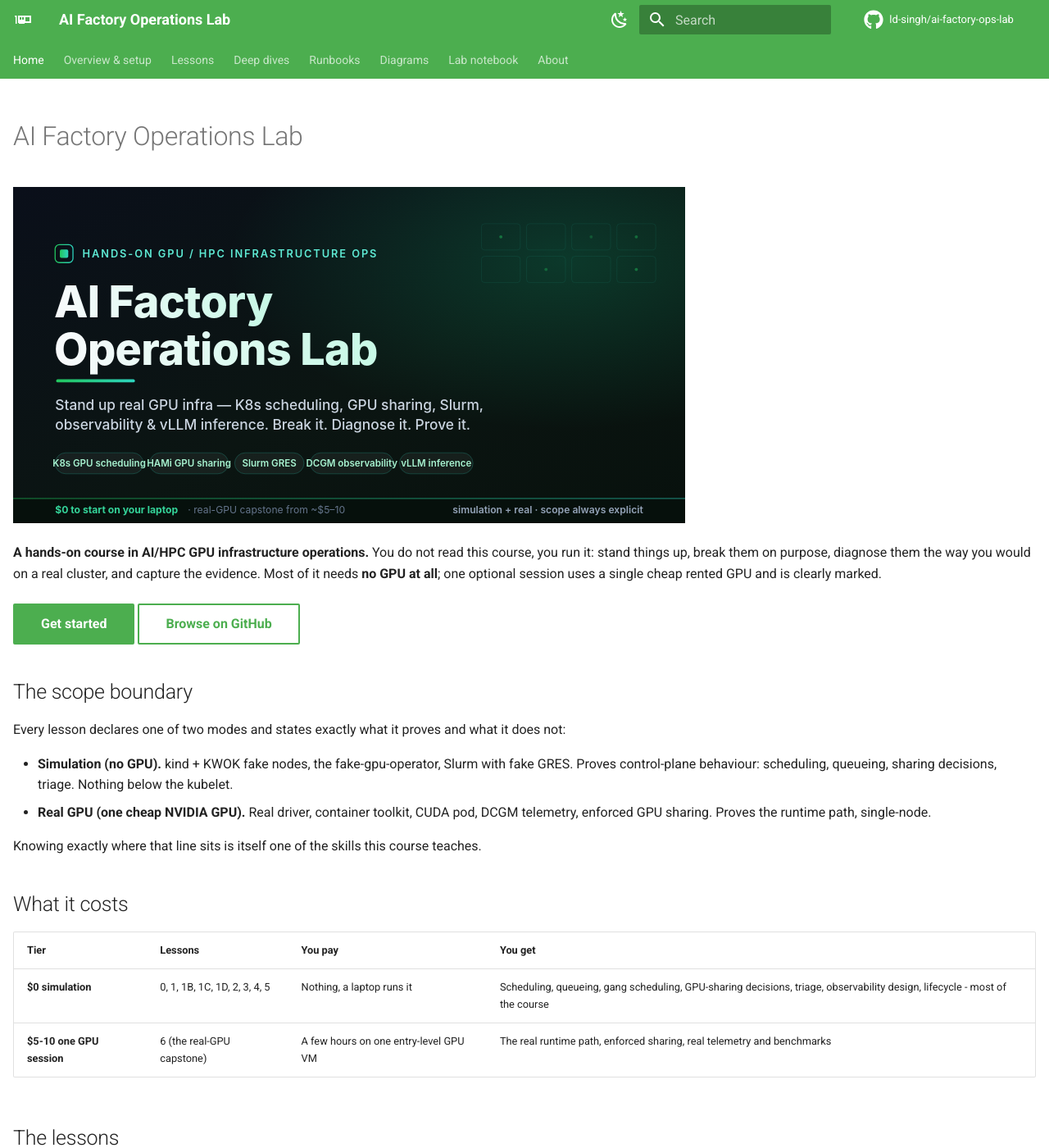
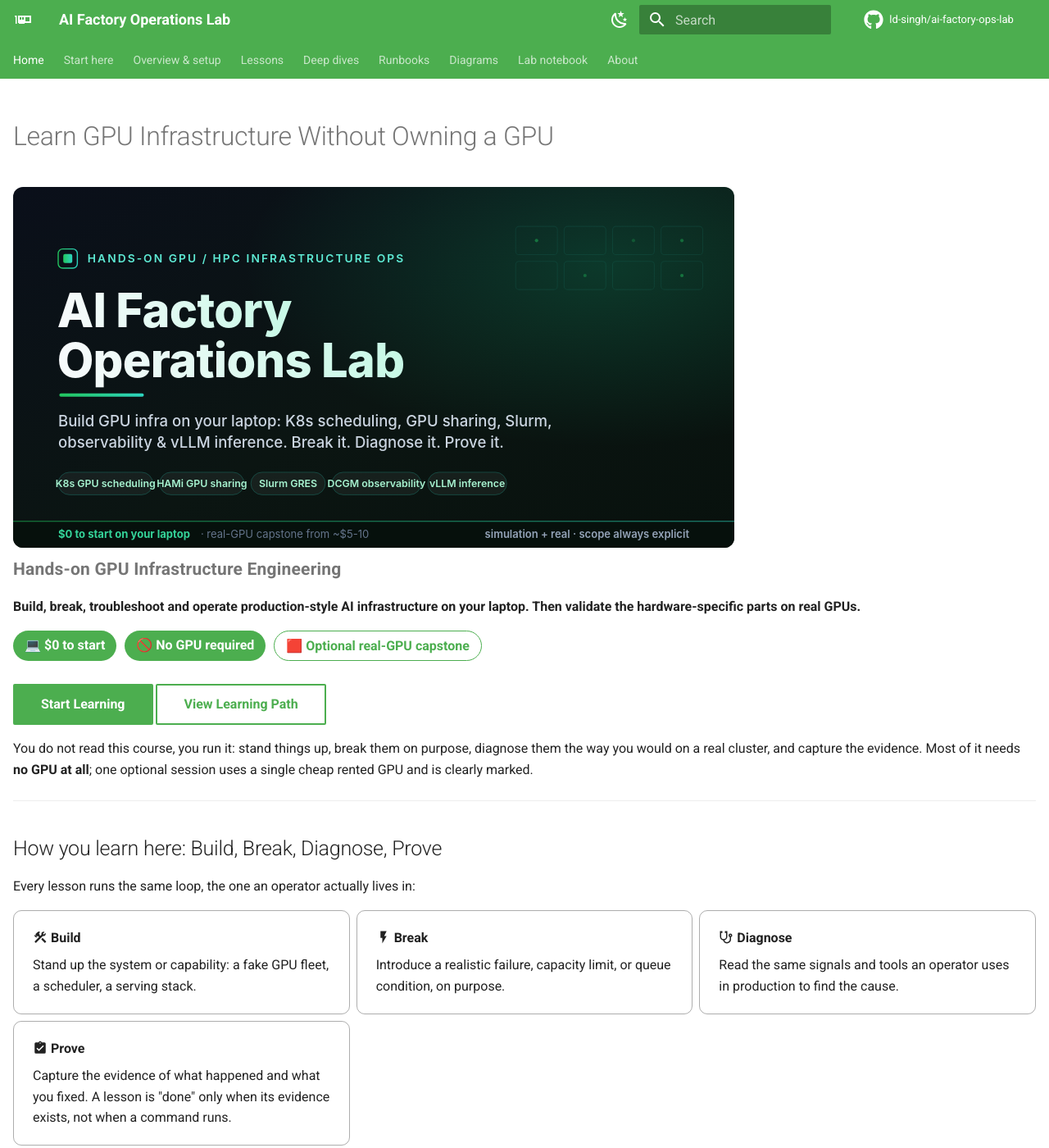
Before and after one commit to ld-singh/ai-factory-ops-lab, an MkDocs documentation site: the page built from docs/index.md, in a window 1280 px wide and 1400 px high. Shown: the whole window at 82% size. Built offline with MkDocs 1.6.1 and Material for MkDocs 9.7.7, drawn with Linux system fonts in a browser that asks for light colours; comment, search, counter and statistics services are not loaded; some of the changed text lies outside the part shown.

Commit message:
docs: learner-experience P0 pass (consistency, hero, Start Here, methodology, cards)
- Homepage (docs/index.md): new hero 'Learn GPU Infrastructure Without Owning a
  GPU' with $0/no-GPU/capstone badges and two CTAs; a Build/Break/Diagnose/Prove
  methodology section; outcome-first lesson cards with mode + estimated-time
  metadata; corrected numbering (was badly out of sync: old cards showed '2 - Real
  GPU validation', '3 - Slurm', etc.).
- New docs/start-here.md orientation page (who it is for, modes, evidence, effort,
  recommended sequence, what to run first); it is the 'Start Learning' target.
- extra.css: hero subtitle + badge styles.
- mkdocs.yml: add Start here to nav; broaden site_description for discoverability.
- ROADMAP.md: reconcile capstone to Parts A/B/C/D validated (Part D was
  understated), E planned; list current sub-lessons (1D, 3B, 4A/4B).
- README.md: learning-path table gains 3B and splits 4 into 4A/4B; capstone row and
  cost table mark real Slurm GRES as planned; hero tagline aligned; em dashes removed.

Canonical numbering now consistent across homepage, README, ROADMAP, and nav.
Items 1,2,3,5,13(+4) of the learner-experience plan. Sim/real boundary preserved;
no fabricated results or timings (estimates marked).

````diff
--- a/docs/index.md
+++ b/docs/index.md
@@ -4,115 +4,199 @@
   - toc
 ---
 
-# AI Factory Operations Lab
+# Learn GPU Infrastructure Without Owning a GPU
 
-![AI Factory Operations Lab](assets/social-preview.svg){ width="820" }
+![AI Factory Operations Lab](assets/social-preview.svg){ .hero-image width="880" }
 
-**A hands-on course in AI/HPC GPU infrastructure operations.** You do not read this
-course, you run it: stand things up, break them on purpose, diagnose them the way you
-would on a real cluster, and capture the evidence. Most of it needs **no GPU at all**;
-one optional session uses a single cheap rented GPU and is clearly marked.
+<p class="hero-subtitle">Hands-on GPU Infrastructure Engineering</p>
 
-[Get started](portfolio-lab/01-k8s-gpu-platform/README.md){ .md-button .md-button--primary }
-[Browse on GitHub](https://github.com/ld-singh/ai-factory-ops-lab){ .md-button }
+**Build, break, troubleshoot and operate production-style AI infrastructure on your laptop.
+Then validate the hardware-specific parts on real GPUs.**
 
-## The scope boundary
+<p class="hero-badges">
+<span>💻 $0 to start</span>
+<span>🚫 No GPU required</span>
+<span class="opt">🟥 Optional real-GPU capstone</span>
+</p>
 
-Every lesson declares one of two modes and states exactly what it proves and what it
-does not:
+[Start Learning](start-here.md){ .md-button .md-button--primary }
+[View Learning Path](#the-lessons){ .md-button }
 
-- **Simulation (no GPU).** kind + KWOK fake nodes, the fake-gpu-operator, Slurm with
-  fake GRES. Proves control-plane behaviour: scheduling, queueing, sharing decisions,
-  triage. Nothing below the kubelet.
-- **Real GPU (one cheap NVIDIA GPU).** Real driver, container toolkit, CUDA pod, DCGM
-  telemetry, enforced GPU sharing. Proves the runtime path, single-node.
+You do not read this course, you run it: stand things up, break them on purpose, diagnose
+them the way you would on a real cluster, and capture the evidence. Most of it needs **no GPU
+at all**; one optional session uses a single cheap rented GPU and is clearly marked.
 
-Knowing exactly where that line sits is itself one of the skills this course teaches.
+---
+
+## How you learn here: Build, Break, Diagnose, Prove
+
+Every lesson runs the same loop, the one an operator actually lives in:
+
+<div class="grid cards" markdown>
+
+-   :material-hammer-wrench: __Build__
+
+    Stand up the system or capability: a fake GPU fleet, a scheduler, a serving stack.
+
+-   :material-flash: __Break__
+
+    Introduce a realistic failure, capacity limit, or queue condition, on purpose.
+
+-   :material-stethoscope: __Diagnose__
+
+    Read the same signals and tools an operator uses in production to find the cause.
+
+-   :material-clipboard-check: __Prove__
+
+    Capture the evidence of what happened and what you fixed. A lesson is "done" only when
+    its evidence exists, not when a command runs.
+
+</div>
+
+---
 
 ## What it costs
 
 | Tier | Lessons | You pay | You get |
 |---|---|---|---|
-| **$0 simulation** | 0, 1, 1B, 1C, 1D, 2, 3, 4, 5 | Nothing, a laptop runs it | Scheduling, queueing, gang scheduling, GPU-sharing decisions, triage, observability design, lifecycle - most of the course |
-| **$5-10 one GPU session** | 6 (the real-GPU capstone) | A few hours on one entry-level GPU VM | The real runtime path, enforced sharing, real telemetry and benchmarks |
+| **$0 simulation** | 1 through 5 (with 1B/1C/1D, 3B, 4A/4B) | Nothing, a laptop runs it | Scheduling, queueing, gang scheduling, GPU-sharing decisions, observability design, inference and capacity, lifecycle. Most of the course |
+| **$5-10 one-GPU capstone** | 6 | A few hours on one entry-level GPU VM | The real runtime path, enforced GPU sharing, real telemetry and inference benchmarks |
+
+Every lesson declares its **mode** and states exactly what it proves and what it does not:
+
+- **🟦 Simulation (no GPU).** kind + KWOK fake nodes, the fake-gpu-operator, Slurm with fake
+  GRES, synthetic DCGM and vLLM metrics. Proves control-plane behaviour: scheduling, queueing,
+  sharing *decisions*, observability *design*. Nothing below the kubelet.
+- **🟥 Real GPU (one cheap NVIDIA GPU).** Real driver, container toolkit, CUDA pod, DCGM
+  telemetry, enforced GPU sharing, real inference numbers. Proves the runtime path, single node.
+
+Knowing exactly where that line sits is itself one of the skills this course teaches.
+
+---
 
 ## The lessons
 
+New here? **[Start Here](start-here.md)** first for orientation, then work the lessons in order.
+Each card leads with what you will be able to *do*.
+
 <div class="grid cards" markdown>
 
--   :material-kubernetes: __1 - Kubernetes GPU scheduling__
+-   :material-kubernetes: __1 · Diagnose why a GPU pod stays Pending__
 
     ---
 
-    Build a fake GPU fleet with kind + KWOK and diagnose why GPU pods stay Pending.
+    🟦 Simulation · No GPU · Beginner · ~30-45 min (est)
 
-    [:octicons-arrow-right-24: Start here](portfolio-lab/01-k8s-gpu-platform/README.md)
+    Build a fake GPU fleet with kind + KWOK and the fake-gpu-operator, then walk the
+    driver-to-pod path to find why work will not schedule.
 
--   :material-format-list-numbered: __1B - Queue scheduling (KAI)__
+    [:octicons-arrow-right-24: Open](portfolio-lab/01-k8s-gpu-platform/README.md)
+
+-   :material-format-list-numbered: __1B · Control GPU access between teams__
 
     ---
 
-    Install NVIDIA's KAI Scheduler on a fake fleet and enforce per-team queue quota.
+    🟦 Simulation · No GPU · Intermediate · ~30 min (est)
+
+    NVIDIA KAI Scheduler · queue quotas · borrowing · gang scheduling, enforced on a fake fleet.
 
     [:octicons-arrow-right-24: Open](portfolio-lab/01-k8s-gpu-platform/kai-scheduler/README.md)
 
--   :material-fraction-one-half: __1C - GPU sharing (HAMi)__
+-   :material-fraction-one-half: __1C · Share one GPU between pods__
 
     ---
 
-    Fractional GPUs: schedule slices on fakes, then prove memory isolation on one real GPU.
+    🟦 Simulation (+🟥 real half in 6) · Intermediate · ~30 min (est)
+
+    HAMi fractional GPUs: prove the scheduling *decision* on fakes; the enforced memory slice
+    is proven on a real GPU in the capstone.
 
     [:octicons-arrow-right-24: Open](portfolio-lab/01-k8s-gpu-platform/hami/README.md)
 
--   :material-chart-timeline-variant: __1D - Fleet scale sim (Volcano)__
+-   :material-chart-timeline-variant: __1D · Watch gang scheduling refuse a job__
 
     ---
 
-    Generate a fake GPU fleet from a topology file and watch Volcano gang scheduling refuse a job all-or-nothing.
+    🟦 Simulation · No GPU · Intermediate · ~30 min (est)
+
+    Volcano · topology-driven fake fleets · Queue / PodGroup gang scheduling, all-or-nothing.
 
     [:octicons-arrow-right-24: Open](portfolio-lab/01-k8s-gpu-platform/volcano-scale-sim/README.md)
 
--   :material-check-decagram: __2 - Real GPU validation__
+-   :material-server: __2 · Schedule GPU jobs on an HPC cluster__
 
     ---
 
-    Prove the full driver to toolkit to device-plugin to pod path on real hardware.
+    🟦 Simulation · No GPU · Intermediate · ~40 min (est)
 
-    [:octicons-arrow-right-24: Open](portfolio-lab/01-k8s-gpu-platform/gpu-operator-real/README.md)
+    Slurm-in-Docker with fake GRES · GPU jobs · QoS caps · queue pressure · drain and resume.
 
--   :material-server: __3 - Slurm workload management__
+    [:octicons-arrow-right-24: Open](portfolio-lab/02-slurm-gpu-platform/README.md)
+
+-   :material-chart-line: __3 · See a GPU fleet and trip its alerts__
 
     ---
 
-    A Slurm-in-Docker cluster with fake GRES: GPU jobs, QoS caps, queue pressure, drain/resume.
+    🟦 Simulation · No GPU · Beginner · ~20 min
 
-    [:octicons-arrow-right-24: Open](portfolio-lab/02-slurm-gpu-platform/README.md)
+    Prometheus · Grafana · synthetic DCGM · build dashboards and break them on purpose.
 
--   :material-chart-line: __4 - GPU observability__
+    [:octicons-arrow-right-24: Open](portfolio-lab/03-observability/README.md)
+
+-   :material-speedometer: __3B · Alert on token-level inference SLOs__
 
     ---
 
-    Prometheus/Grafana over synthetic DCGM metrics; build dashboards and trip alerts on purpose.
+    🟦 Simulation · No GPU · Intermediate · ~25 min (est)
 
-    [:octicons-arrow-right-24: Open](portfolio-lab/03-observability/README.md)
+    Synthetic vLLM metrics · TTFT / goodput / queue depth / KV usage · SLO alerts that fire.
 
--   :material-rocket-launch: __5 - Inference serving__
+    [:octicons-arrow-right-24: Open](portfolio-lab/03-observability/inference-observability/README.md)
+
+-   :material-rocket-launch: __4A · Find where a serving stack saturates__
 
     ---
 
-    A load harness for TTFT, p95/p99, tokens-per-sec; $0 CPU tier, real numbers on a GPU.
+    🟦 Simulation (CPU) · No GPU · Intermediate · ~30 min (est)
+
+    A load harness for TTFT · TPOT · p95/p99 · tokens/sec · goodput, and the saturation knee.
 
     [:octicons-arrow-right-24: Open](portfolio-lab/04-inference-serving/README.md)
 
--   :material-cog-sync: __6 - Cluster lifecycle__
+-   :material-memory: __4B · Size GPU memory to concurrent users__
 
     ---
 
-    A runnable provision to health-gate to patch to retire node-lifecycle drill, mapped to BCM.
+    🟦 Simulation · No GPU · Intermediate · ~25 min (est)
+
+    The KV cache calculator · PagedAttention · GQA · prefix caching · the concurrency limit.
+
+    [:octicons-arrow-right-24: Open](portfolio-lab/04-inference-serving/kv-cache/README.md)
+
+-   :material-cog-sync: __5 · Run a node from provision to retire__
+
+    ---
+
+    🟨 Concept + drill · No GPU · Intermediate · ~25 min (est)
+
+    A provision to health-gate to patch to retire lifecycle drill, mapped to BCM-style ops.
 
     [:octicons-arrow-right-24: Open](portfolio-lab/05-bcm-style-cluster-lifecycle/README.md)
 
+-   :material-medal: __6 · The AI Factory Operator Capstone__
+
+    ---
+
+    🟥 Real GPU · ~$5-10 · Advanced · ~1-2 hours
+
+    One rented GPU. Prove what simulation cannot: the runtime path + real DCGM, enforced HAMi
+    sharing, HAMi with the GPU Operator, and a real inference benchmark. Then tear it down.
+
+    [:octicons-arrow-right-24: Open](portfolio-lab/real-gpu-session/README.md)
+
 </div>
+
+---
 
 ## Run the first loop
 
@@ -125,11 +209,14 @@
 make phase1-down    # tear it down
 ```
 
+New to the course? **[Start Here](start-here.md)** explains the prerequisites, the modes, how
+evidence works, and exactly what to run first.
+
 ---
 
 ⭐ **Finding this useful?** [Star it on GitHub](https://github.com/ld-singh/ai-factory-ops-lab/stargazers)
-— it helps other engineers find the course.
+so other engineers find the course.
 
-Built by **[Lovedeep Singh](https://www.linkedin.com/in/lovedeep-singh-cloud-infra/)** —
+Built by **[Lovedeep Singh](https://www.linkedin.com/in/lovedeep-singh-cloud-infra/)**,
 Cloud Infrastructure Architect (AWS, Azure, Kubernetes & DevSecOps), building secure, governed
 cloud platforms. See [About](about.md) for more.
--- /dev/null
+++ b/docs/start-here.md
@@ -0,0 +1,99 @@
+---
+hide:
+  - toc
+---
+
+# Start Here
+
+New to the course? This page is your orientation. Five minutes here and you will know exactly
+what to run first.
+
+## Who this is for
+
+You are comfortable in a terminal and have **basic Kubernetes literacy** (you know what a Pod
+and a node are). You want to learn how AI infrastructure platforms are actually scheduled,
+observed, shared, and operated.
+
+**No prior NVIDIA GPU stack experience is assumed. No GPU is required to start.**
+
+By the end you can reason about, and *demonstrate* with evidence, GPU scheduling, queueing, the
+driver-to-pod path, GPU sharing, inference capacity, and the operational workflows around them.
+
+## The one idea: learn without a GPU
+
+Most of what a GPU platform engineer does is **control-plane** work: scheduling, queueing,
+sharing decisions, observability design, capacity planning. None of that needs a physical GPU
+to learn, because the behaviour is the same shape whether the GPU is real or simulated.
+
+So the course teaches the majority on your laptop, for free, and gathers the few
+**hardware-specific** things (a CUDA pod actually executing, an enforced memory cap, real
+telemetry, real benchmarks) into one optional capstone on a single cheap rented GPU.
+
+| Mode | What it is | What it proves | What it does **not** prove |
+|---|---|---|---|
+| 🟦 **Simulation** | kind + KWOK fake nodes, fake-gpu-operator, fake GRES, synthetic DCGM / vLLM metrics | Control-plane behaviour: scheduling, queueing, sharing *decisions*, dashboard/alert *design* | Anything below the kubelet: CUDA execution, memory enforcement, MIG, NCCL/NVLink, real throughput |
+| 🟥 **Real GPU** | One entry-level NVIDIA card, real driver + toolkit + runtime | The runtime path, enforced sharing, real telemetry and inference numbers, single node | Multi-node scale, topology (NVLink/InfiniBand), distributed training |
+
+Keeping that line clear is itself a skill this course teaches. You will always know whether you
+proved a *decision* or proved *hardware behaviour*.
+
+## How evidence works (course completion)
+
+A lesson is not "done" when a command runs. It is done when you have **captured evidence** of
+what you built, what you broke, how you diagnosed it, and what you proved. The course ships a
+[lab notebook](portfolio-lab/06-validation-reports/README.md) of validation reports, and the
+capstone produces evidence you can keep in a portfolio. This is the difference between "I ran a
+tutorial" and "I can operate this."
+
+## What you need
+
+- **Docker, kind, kubectl, helm, jq** on a laptop (Linux, macOS, or WSL2). `make check` verifies
+  them.
+- That is all for the free tier. The capstone additionally needs one rented GPU VM, and is
+  clearly marked.
+
+## Expected effort
+
+- **Free tier (Lessons 1 to 5):** a focused evening or two. Individual lessons run roughly 20 to
+  45 minutes each (estimates; you can stop and resume between lessons).
+- **Capstone (Lesson 6):** one focused session, roughly 1 to 2 hours, on a GPU that costs about
+  $5 to $10 for the session.
+
+## The recommended sequence
+
+Work these in order. Lessons 1 to 1D are the scheduling spine; everything after builds on that
+mental model.
+
+1. **[Lesson 1 - Kubernetes GPU scheduling](portfolio-lab/01-k8s-gpu-platform/README.md)** -
+   the fake fleet and the driver-to-pod path.
+2. **[1B - Queue scheduling (KAI)](portfolio-lab/01-k8s-gpu-platform/kai-scheduler/README.md)**,
+   **[1C - GPU sharing (HAMi)](portfolio-lab/01-k8s-gpu-platform/hami/README.md)**,
+   **[1D - Fleet scale (Volcano)](portfolio-lab/01-k8s-gpu-platform/volcano-scale-sim/README.md)**
+   - the scheduling family.
+3. **[Lesson 2 - Slurm](portfolio-lab/02-slurm-gpu-platform/README.md)** - GPU jobs on an HPC
+   scheduler.
+4. **[Lesson 3 - GPU observability](portfolio-lab/03-observability/README.md)** and
+   **[3B - Inference observability](portfolio-lab/03-observability/inference-observability/README.md)**
+   - metrics, dashboards, SLO alerts.
+5. **[Lesson 4A - Inference benchmarks](portfolio-lab/04-inference-serving/README.md)** and
+   **[4B - The KV cache](portfolio-lab/04-inference-serving/kv-cache/README.md)** - serving
+   capacity and its memory limit.
+6. **[Lesson 5 - Cluster lifecycle](portfolio-lab/05-bcm-style-cluster-lifecycle/README.md)** -
+   the node lifecycle drill.
+7. **[Lesson 6 - The AI Factory Operator Capstone](portfolio-lab/real-gpu-session/README.md)**
+   (optional) - prove the hardware-specific half on one real GPU.
+
+## What to run first
+
+```bash
+git clone https://github.com/ld-singh/ai-factory-ops-lab
+cd ai-factory-ops-lab
+make check          # verify docker, kind, kubectl, helm, jq
+make phase1-up      # kind cluster + KWOK + fake GPU node pools
+make phase1-demo    # schedulable + intentionally-Pending GPU workloads
+```
+
+Then open [Lesson 1](portfolio-lab/01-k8s-gpu-platform/README.md) and follow the Build, Break,
+Diagnose, Prove loop. When you are done, `make phase1-down` tears it all back down.
+
+➡️ **Begin:** [Lesson 1 - Kubernetes GPU scheduling](portfolio-lab/01-k8s-gpu-platform/README.md).
--- a/docs/stylesheets/extra.css
+++ b/docs/stylesheets/extra.css
@@ -1,16 +1,71 @@
-/* Lesson grid cards: a touch more breathing room and a hover lift. */
+/* Lesson grid cards: clear separation between cards, a visible border, and an
+   accent-coloured hover so each card reads as its own clickable tile. */
+.md-typeset .grid.cards > ul {
+  gap: 1.1rem;
+}
 .md-typeset .grid.cards > ul > li {
-  border-radius: 0.4rem;
+  border: 1px solid var(--md-default-fg-color--lighter);
+  border-radius: 0.5rem;
+  padding: 1rem 1.15rem;
   transition: border-color 120ms, box-shadow 120ms, transform 120ms;
 }
 .md-typeset .grid.cards > ul > li:hover {
-  box-shadow: 0 0.2rem 0.6rem rgba(0, 0, 0, 0.1);
-  transform: translateY(-1px);
+  border-color: var(--md-accent-fg-color);
+  box-shadow: 0 0.3rem 0.8rem rgba(0, 0, 0, 0.16);
+  transform: translateY(-2px);
+}
+/* The metadata line (first paragraph after the card's hr): make it read as a tag row. */
+.md-typeset .grid.cards > ul > li > hr + p {
+  margin-top: 0.4rem;
+  font-size: 0.72rem;
+  font-weight: 700;
+  letter-spacing: 0.02em;
+  color: var(--md-default-fg-color--light);
 }
 
 /* Make the home hero buttons sit together neatly. */
 .md-typeset .md-button {
   margin-top: 0.4rem;
+}
+
+/* Homepage hero: subtitle under the H1, and the free/no-GPU/capstone badges. */
+.md-typeset .hero-subtitle {
+  margin: -0.4rem 0 0.8rem;
+  font-size: 1.05rem;
+  font-weight: 600;
+  color: var(--md-default-fg-color--light);
+  letter-spacing: 0.01em;
+}
+.md-typeset .hero-badges {
+  display: flex;
+  flex-wrap: wrap;
+  gap: 0.5rem;
+  margin: 0.6rem 0 1rem;
+}
+.md-typeset .hero-badges span {
+  display: inline-block;
+  padding: 0.25rem 0.7rem;
+  border-radius: 2rem;
+  font-size: 0.8rem;
+  font-weight: 700;
+  background: var(--md-primary-fg-color);
+  color: var(--md-primary-bg-color);
+}
+/* The optional real-GPU tier reads as different from the two free perks: outlined. */
+.md-typeset .hero-badges span.opt {
+  background: transparent;
+  color: var(--md-primary-fg-color);
+  border: 1.5px solid var(--md-primary-fg-color);
+}
+
+/* Homepage hero banner image: rounded, sits in the content column, responsive. */
+.md-typeset .hero-image {
+  display: block;
+  width: 100%;
+  max-width: 880px;
+  height: auto;
+  margin: 0.3rem 0 0.9rem;
+  border-radius: 0.6rem;
 }
 
 /* Slightly wider content for the lesson tables. */
--- a/mkdocs.yml
+++ b/mkdocs.yml
@@ -1,5 +1,5 @@
 site_name: AI Factory Operations Lab
-site_description: A hands-on, mostly-free course in AI/HPC GPU infrastructure operations - Kubernetes GPU scheduling, queueing (KAI), GPU sharing (HAMi), Slurm, observability, inference, and cluster lifecycle.
+site_description: Learn GPU infrastructure without owning a GPU. A hands-on, mostly-free course in AI/HPC GPU infrastructure operations - Kubernetes GPU scheduling, queueing (KAI), GPU sharing (HAMi), Volcano, Slurm, DCGM observability, and vLLM inference serving - built, broken, and diagnosed on your laptop, then validated on one real GPU.
 site_author: Lovedeep Singh
 site_url: https://ld-singh.github.io/ai-factory-ops-lab/
 
@@ -93,6 +93,7 @@
 # Pages are referenced at their synced paths under docs/.
 nav:
   - Home: index.md
+  - Start here: start-here.md
   - Overview & setup: course.md
   - Lessons:
       - "1 - Kubernetes GPU scheduling": portfolio-lab/01-k8s-gpu-platform/README.md
````
Also changed, not shown: README.md (+14 -11 lines), ROADMAP.md (+8 -4 lines), docs/assets/social-preview.svg.
